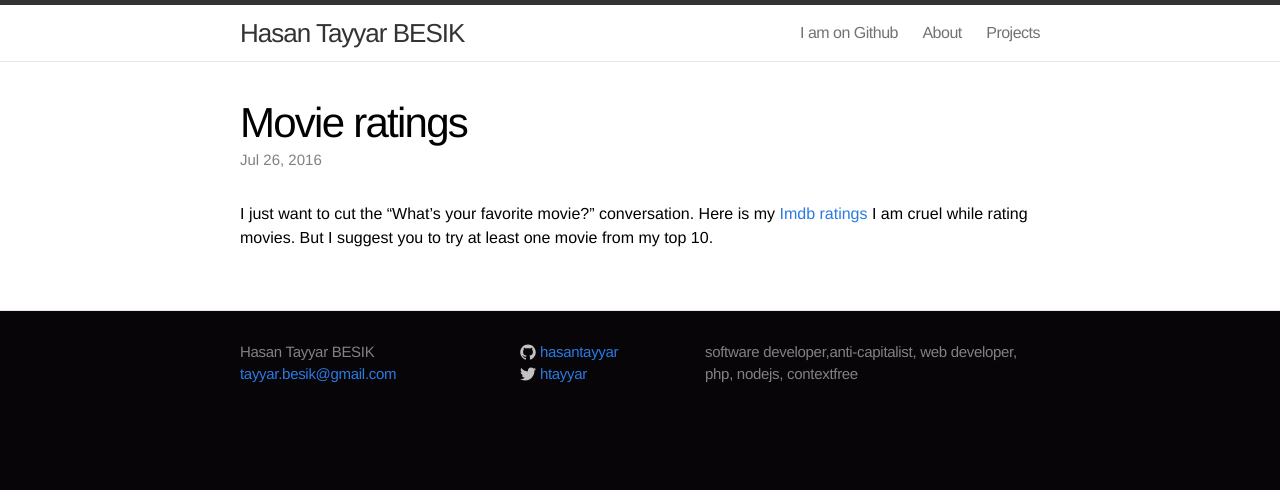
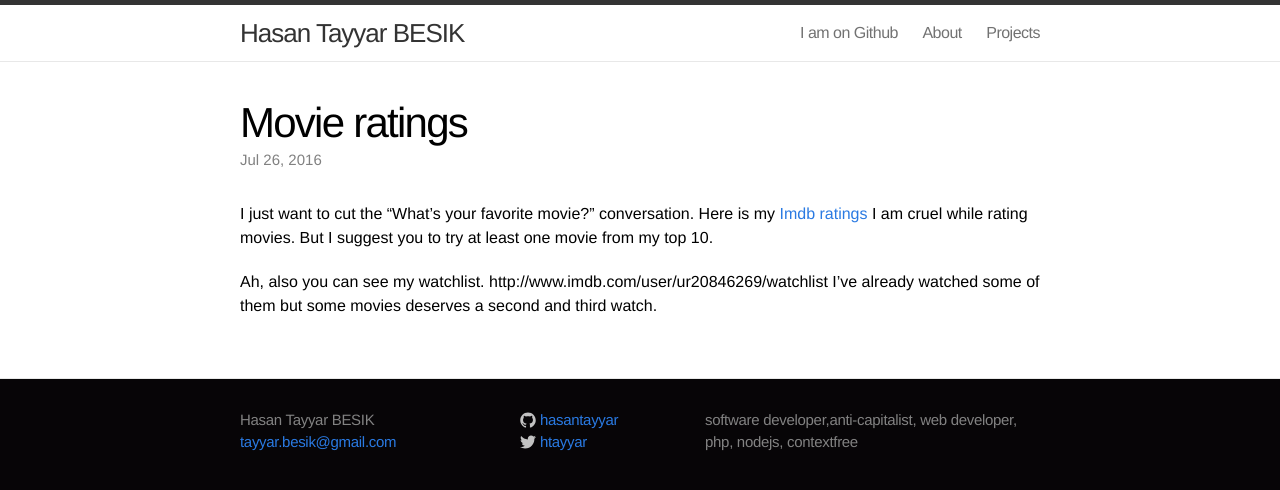
Before and after one commit to hasantayyar/hasantayyar.net, a Jekyll site: the page built from _posts/2016-07-26-movies.markdown, in a window 1280 px wide. Shown: the top 490 px of the page. Built offline with Jekyll 4.4.1, drawn with Linux system fonts in a browser that asks for light colours; nearby versions of some CDN libraries; some web fonts are replaced; Markdown is read by kramdown in place of the engine named in the settings.

Commit message:
Update and rename 2016-07-26-blog.markdown to 2016-07-26-movies.markdown

```diff
--- a/_posts/2016-07-26-blog.markdown
+++ b/_posts/2016-07-26-movies.markdown
@@ -7,3 +7,7 @@ categories: personal
 
 I just want to cut the "What's your favorite movie?" conversation. Here is my [Imdb ratings](http://www.imdb.com/user/ur20846269/ratings?start=1&view=detail&sort=release_date_us:asc&defaults=1&scb=0.03685502278286523)
 I am cruel while rating movies. But I suggest you to try at least one movie from my top 10.
+
+
+Ah, also you can see my watchlist. http://www.imdb.com/user/ur20846269/watchlist
+I've already watched some of them but some movies deserves a second and third watch.
```
